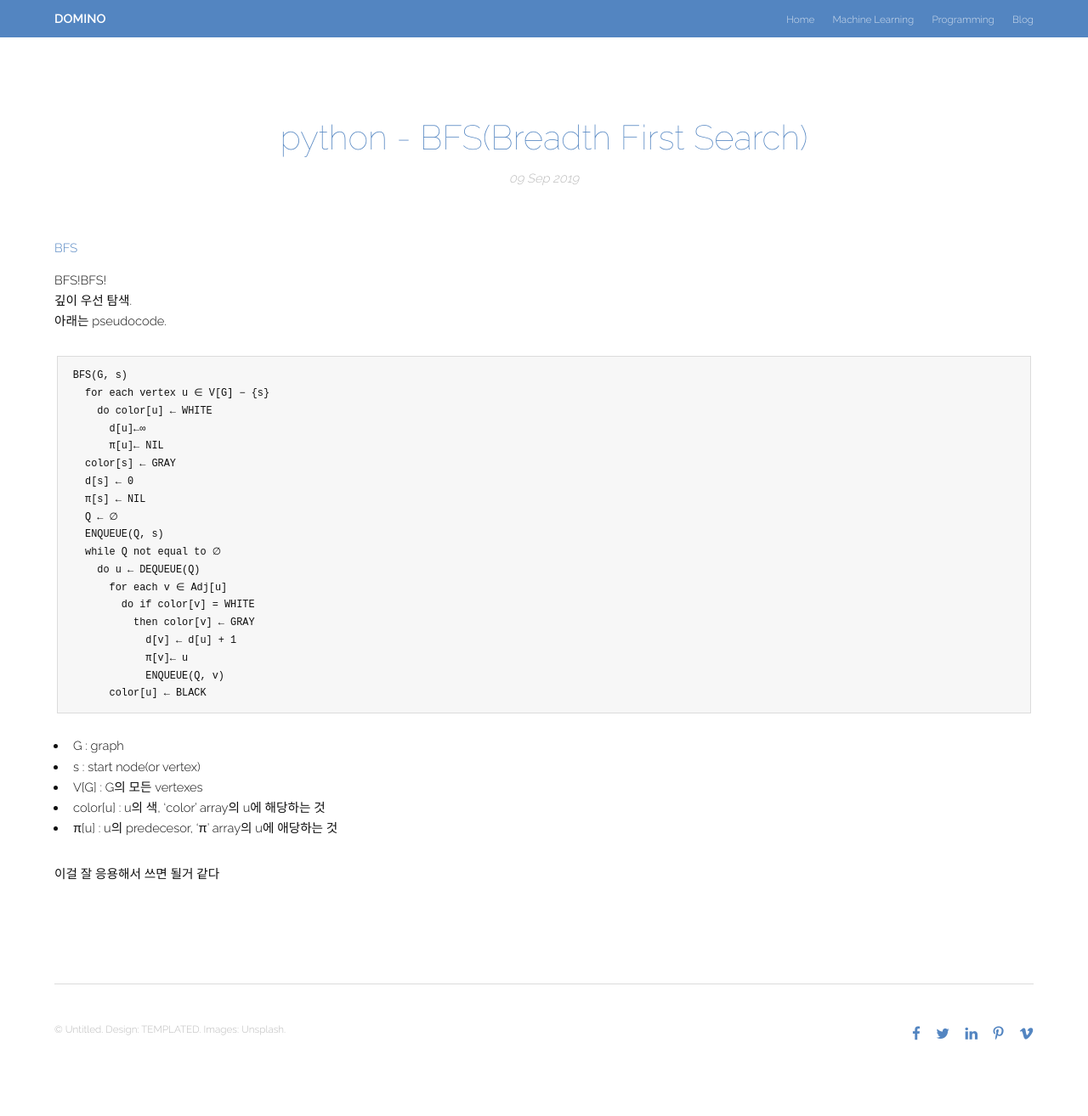
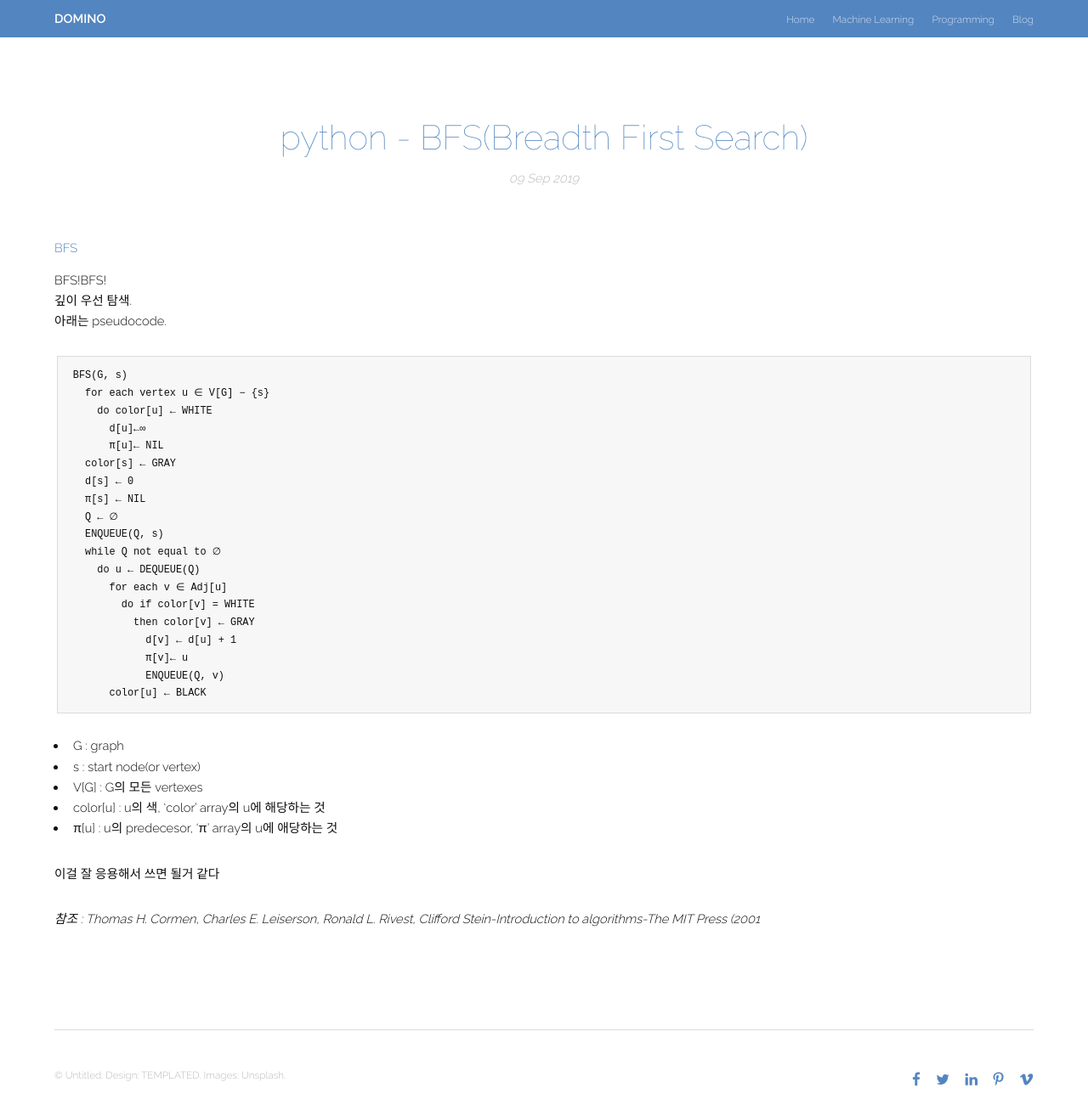
Before and after one commit to backgom2357/backgom2357.github.io, a Jekyll site: the page built from _posts/2019-09-09-python-BFS.markdown, in a window 1280 px wide and 1314 px high. Shown: the whole window at 85% size. Built offline with Jekyll 4.4.1, drawn with Linux system fonts in a browser that asks for light colours.

Commit message:
add reference

```diff
--- a/_posts/2019-09-09-python-BFS.markdown
+++ b/_posts/2019-09-09-python-BFS.markdown
@@ -40,3 +40,5 @@ BFS(G, s)
 <br>
 
 이걸 잘 응용해서 쓰면 될거 같다
+
+_참조 : Thomas H. Cormen, Charles E. Leiserson, Ronald L. Rivest, Clifford Stein-Introduction to algorithms-The MIT Press (2001_
```
